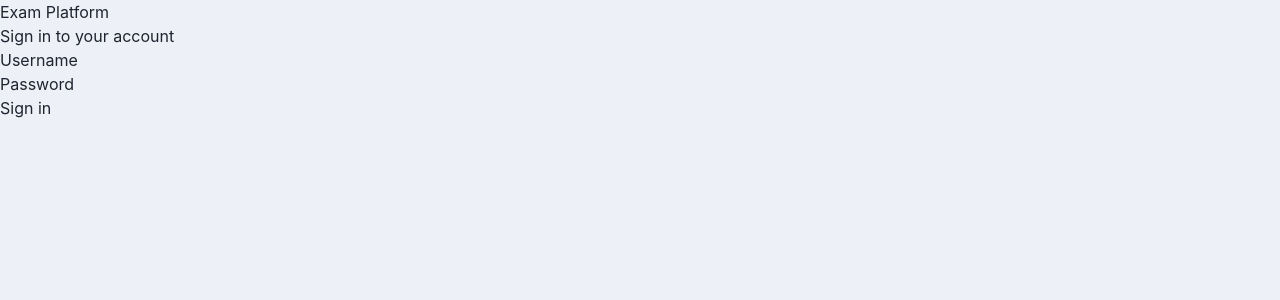
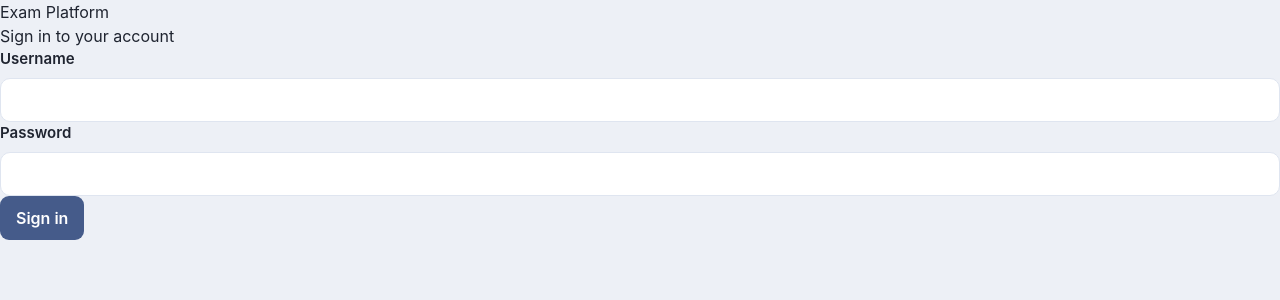
Before and after one commit to abdelwahab-khaled33/o6u_project_v1, a React (Vite) app in the folder apps/web/: page /login in a window 1280 px wide. Shown: the top 300 px of the page. Built offline with nearby package versions, Linux system fonts and the light colour scheme.

Commit message:
style(web): convert UI kit to Tailwind, same APIs

```diff
--- a/apps/web/src/components/ui/Alert.tsx
+++ b/apps/web/src/components/ui/Alert.tsx
@@ -1,5 +1,15 @@
 import type { ReactNode } from 'react';
 
-export function Alert({ children, variant = 'error' }: { children: ReactNode; variant?: 'error' | 'info' | 'success' }) {
-  return <div className={`ui-alert ui-alert--${variant}`} role="alert">{children}</div>;
+const VARIANTS = {
+  error: 'border-[#f0b5b0] bg-[#fff1f0] text-[#b42318]',
+  info: 'border-[#b4c7ef] bg-[#eef4ff] text-[#294a87]',
+  success: 'border-[#a8d7bd] bg-[#effaf3] text-[#147a47]',
+} as const;
+
+export function Alert({ children, variant = 'error' }: { children: ReactNode; variant?: keyof typeof VARIANTS }) {
+  return (
+    <div className={`rounded-md border px-3 py-2.5 text-[0.94rem] ${VARIANTS[variant]}`} role="alert">
+      {children}
+    </div>
+  );
 }
--- a/apps/web/src/components/ui/Button.tsx
+++ b/apps/web/src/components/ui/Button.tsx
@@ -5,9 +5,20 @@ type ButtonProps = ButtonHTMLAttributes<HTMLButtonElement> & {
   variant?: 'primary' | 'secondary' | 'danger' | 'text' | 'accent';
 };
 
+const VARIANTS: Record<NonNullable<ButtonProps['variant']>, string> = {
+  primary: 'bg-primary text-white hover:bg-primary-dark',
+  secondary: 'border border-primary bg-white text-primary hover:bg-[#eef3fb]',
+  danger: 'bg-[#b42318] text-white hover:bg-[#8f1c13]',
+  text: 'min-h-0 bg-transparent px-1.5 py-1.5 font-semibold text-inherit',
+  accent: 'bg-accent text-white hover:bg-accent-dark',
+};
+
 export function Button({ children, className = '', variant = 'primary', ...props }: ButtonProps) {
   return (
-    <button className={`ui-button ui-button--${variant} ${className}`.trim()} {...props}>
+    <button
+      className={`min-h-[44px] rounded-[9px] px-4 py-2 font-semibold transition-colors disabled:cursor-not-allowed disabled:opacity-60 ${VARIANTS[variant]} ${className}`.trim()}
+      {...props}
+    >
       {children}
     </button>
   );
--- a/apps/web/src/components/ui/Card.tsx
+++ b/apps/web/src/components/ui/Card.tsx
@@ -3,5 +3,12 @@ import type { HTMLAttributes, ReactNode } from 'react';
 type CardProps = HTMLAttributes<HTMLElement> & { children: ReactNode };
 
 export function Card({ children, className = '', ...props }: CardProps) {
-  return <section className={`ui-card ${className}`.trim()} {...props}>{children}</section>;
+  return (
+    <section
+      className={`rounded-[14px] border border-[#dfe5f0] bg-white p-6 shadow-[0_4px_14px_rgb(36_52_80/7%)] ${className}`.trim()}
+      {...props}
+    >
+      {children}
+    </section>
+  );
 }
--- a/apps/web/src/components/ui/Field.tsx
+++ b/apps/web/src/components/ui/Field.tsx
@@ -7,23 +7,33 @@ import {
 } from 'react';
 
 export function Field({ label, htmlFor, children }: { label: string; htmlFor: string; children: ReactNode }) {
-  return <div className="ui-field"><label htmlFor={htmlFor}>{label}</label>{children}</div>;
+  return (
+    <div className="grid gap-[7px] text-[0.94rem] font-semibold text-[#1f2430]">
+      <label htmlFor={htmlFor}>{label}</label>
+      {children}
+    </div>
+  );
 }
 
+const CONTROL =
+  'min-h-[44px] w-full rounded-[10px] border border-[#dfe5f0] bg-white px-3 py-2.5 font-normal text-[#1f2430] focus:border-primary';
+
 export const Input = forwardRef<HTMLInputElement, InputHTMLAttributes<HTMLInputElement>>(
-  ({ className = '', ...props }, ref) => <input ref={ref} className={`ui-input ${className}`.trim()} {...props} />,
+  ({ className = '', ...props }, ref) => <input ref={ref} className={`${CONTROL} ${className}`.trim()} {...props} />,
 );
 
 Input.displayName = 'Input';
 
 export const Select = forwardRef<HTMLSelectElement, SelectHTMLAttributes<HTMLSelectElement>>(
-  ({ className = '', ...props }, ref) => <select ref={ref} className={`ui-select ${className}`.trim()} {...props} />,
+  ({ className = '', ...props }, ref) => <select ref={ref} className={`${CONTROL} ${className}`.trim()} {...props} />,
 );
 
 Select.displayName = 'Select';
 
 export const Textarea = forwardRef<HTMLTextAreaElement, TextareaHTMLAttributes<HTMLTextAreaElement>>(
-  ({ className = '', ...props }, ref) => <textarea ref={ref} className={`ui-textarea ${className}`.trim()} {...props} />,
+  ({ className = '', ...props }, ref) => (
+    <textarea ref={ref} className={`min-h-[96px] resize-y ${CONTROL} ${className}`.trim()} {...props} />
+  ),
 );
 
 Textarea.displayName = 'Textarea';
--- a/apps/web/src/components/ui/Spinner.tsx
+++ b/apps/web/src/components/ui/Spinner.tsx
@@ -1,3 +1,9 @@
 export function Spinner({ label = 'Loading' }: { label?: string }) {
-  return <span className="ui-spinner" role="status" aria-label={label} />;
+  return (
+    <span
+      role="status"
+      aria-label={label}
+      className="inline-block h-[18px] w-[18px] animate-spin rounded-full border-2 border-[#c7cfdf] border-t-accent motion-reduce:animate-none"
+    />
+  );
 }
--- a/apps/web/src/components/ui/Table.tsx
+++ b/apps/web/src/components/ui/Table.tsx
@@ -1,5 +1,12 @@
 import type { TableHTMLAttributes } from 'react';
 
 export function Table({ className = '', ...props }: TableHTMLAttributes<HTMLTableElement>) {
-  return <div className="ui-table-wrap"><table className={`ui-table ${className}`.trim()} {...props} /></div>;
+  return (
+    <div className="overflow-x-auto rounded-[14px] border border-[#dfe5f0] bg-white shadow-[0_4px_14px_rgb(36_52_80/7%)]">
+      <table
+        className={`w-full border-collapse bg-white [&_tbody_tr:hover]:bg-[#f6f8fc] [&_td]:border-b [&_td]:border-[#dfe5f0] [&_td]:px-4 [&_td]:py-3 [&_td]:text-left [&_th]:bg-[#edf1f8] [&_th]:px-4 [&_th]:py-3 [&_th]:text-left [&_th]:text-[0.82rem] [&_th]:tracking-wide [&_th]:text-primary-dark ${className}`.trim()}
+        {...props}
+      />
+    </div>
+  );
 }
```
